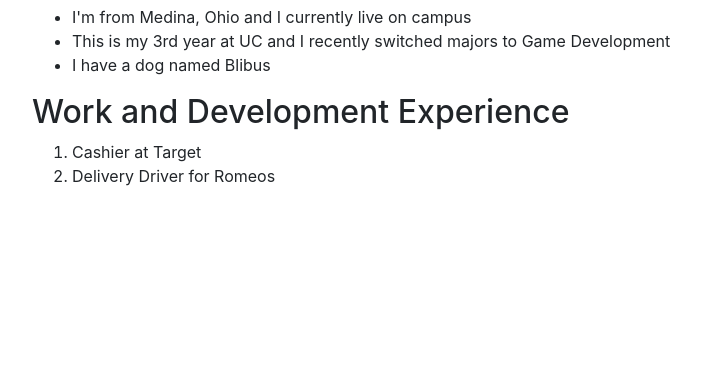
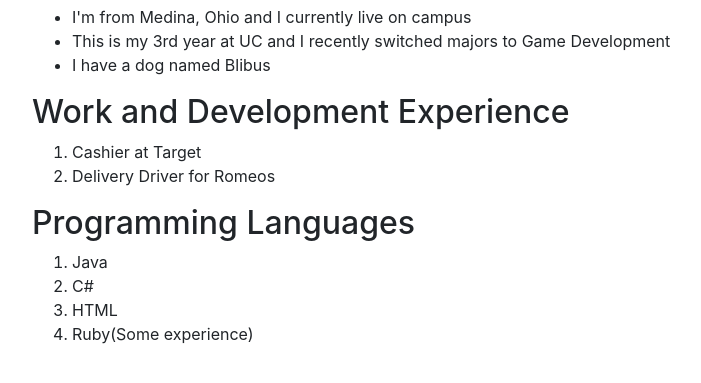
Before and after one commit to it3049c-fall22-henderson/online-portfolio-zawadaap, a website: page index.html in a window 1280 px wide. Shown: the part 397-780 px from the top of the page, without its empty margins (53-754 px from the left). Drawn offline with nearby package versions, Linux system fonts and the light colour scheme.

Commit message:
Added languages section

```diff
--- a/index.html
+++ b/index.html
@@ -39,6 +39,15 @@
       </ol>
     </div>
 
+    <div class="section" id='programmingLanguages'>
+      <h2>Programming Languages</h2>
+      <ol>
+        <li>Java</li>
+        <li>C#</li>
+        <li>HTML</li>
+        <li>Ruby(Some experience)</li>
+      </ol>
+    </div>
 
   </div>
 
```
